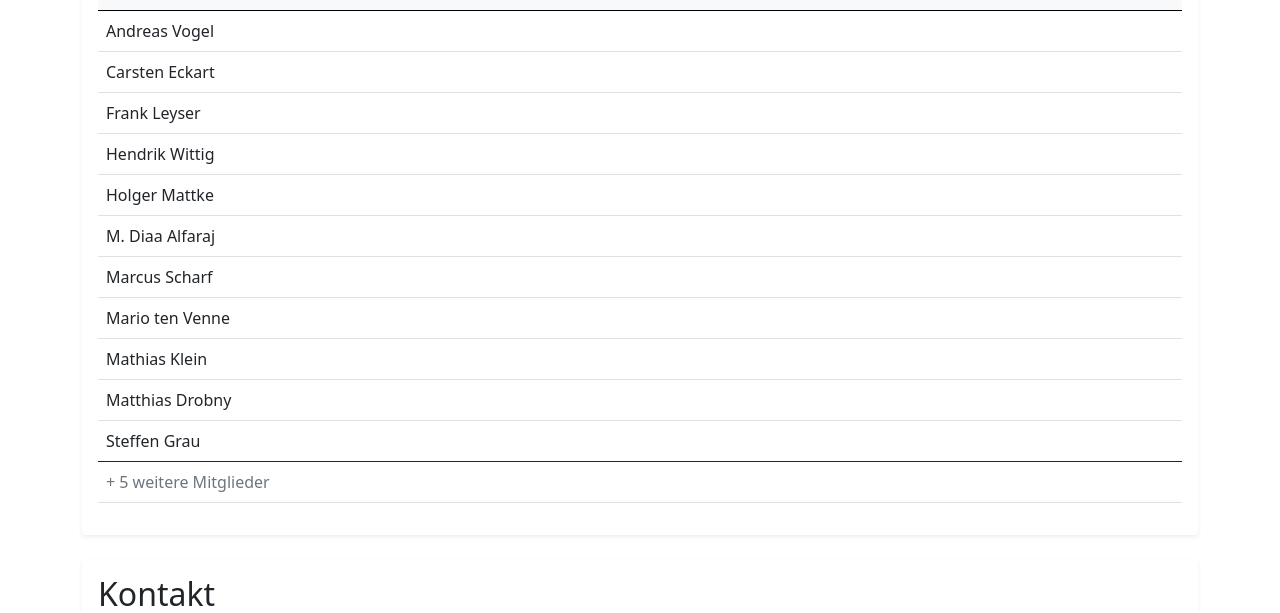
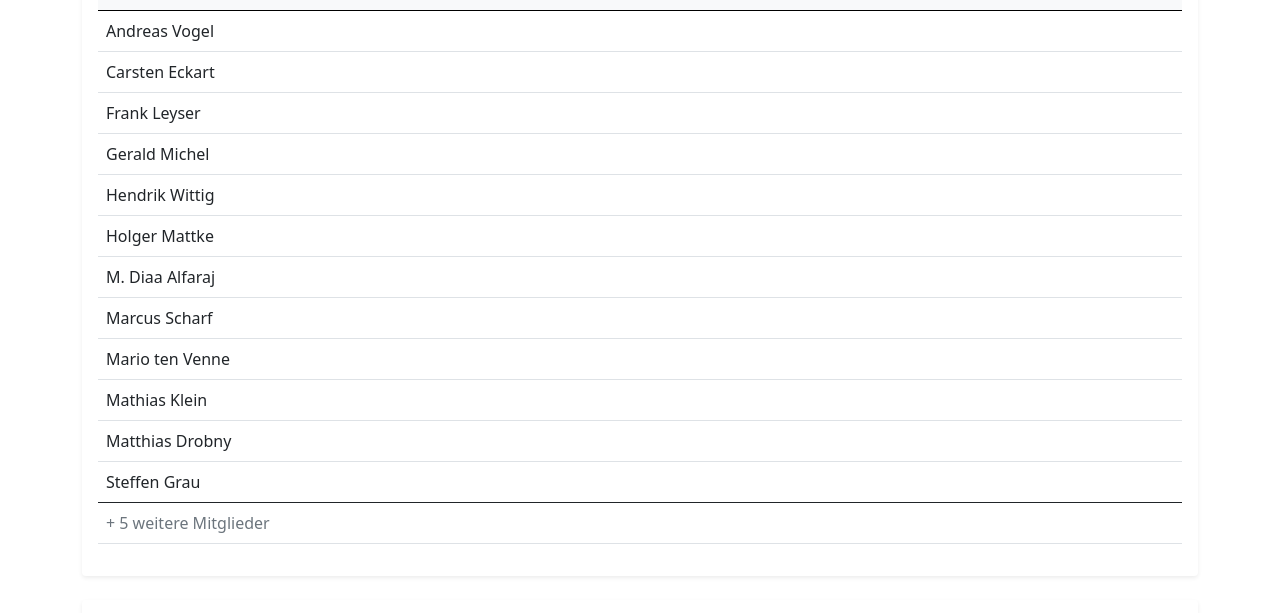
Before and after one commit to anoymouserver/buergernetz-gera-greiz.de, a plain HTML site: page index.html in a window 1280 px wide. Shown: the part 1460-2073 px from the top of the page. Drawn offline with Linux system fonts and the light colour scheme.

Commit message:
add new member

```diff
--- a/index.html
+++ b/index.html
@@ -111,6 +111,10 @@
             </tr>
             <tr>
               <td>Frank Leyser</td>
+              <td></td>
+            </tr>
+            <tr>
+              <td>Gerald Michel</td>
               <td></td>
             </tr>
             <tr>
```
